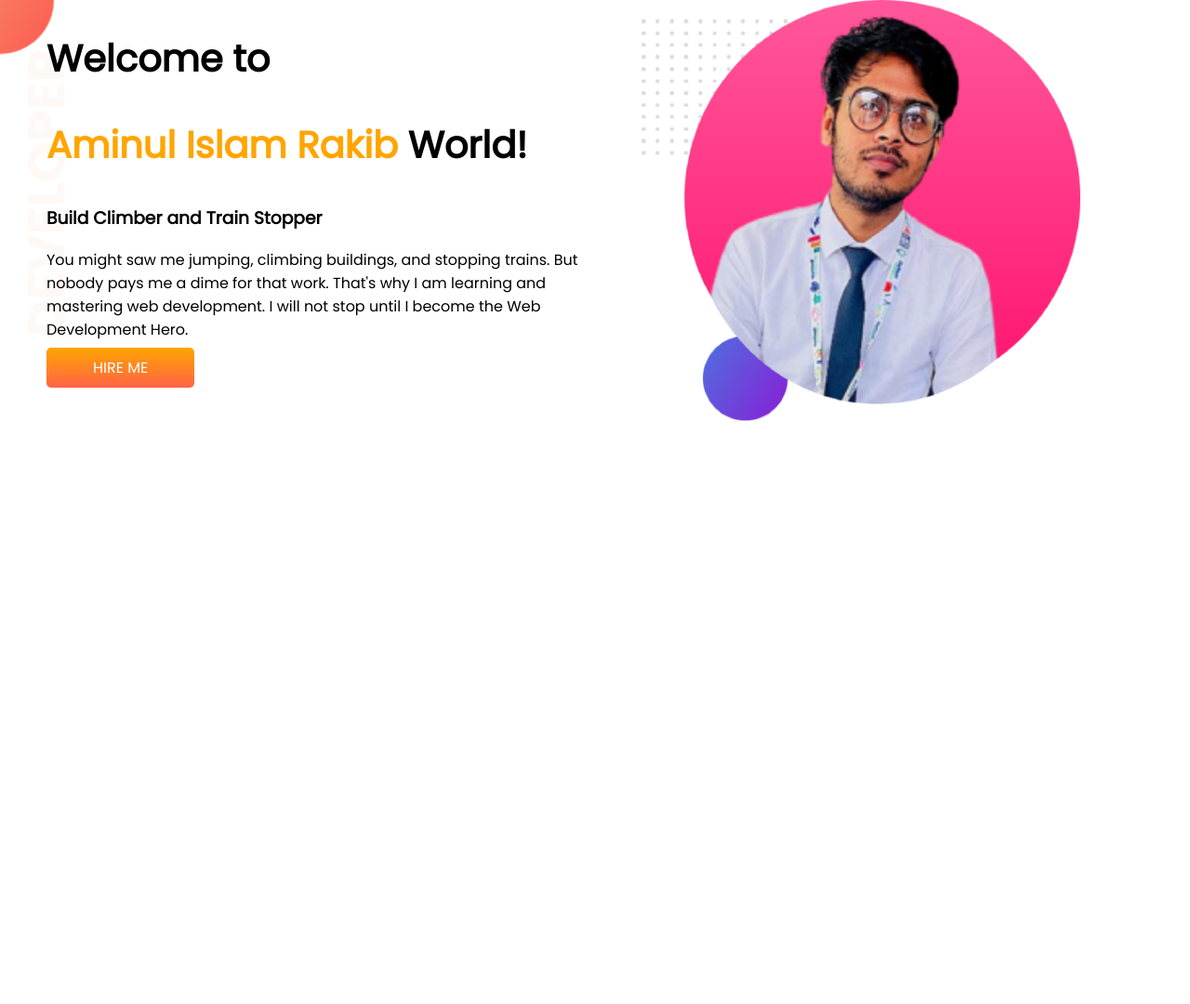
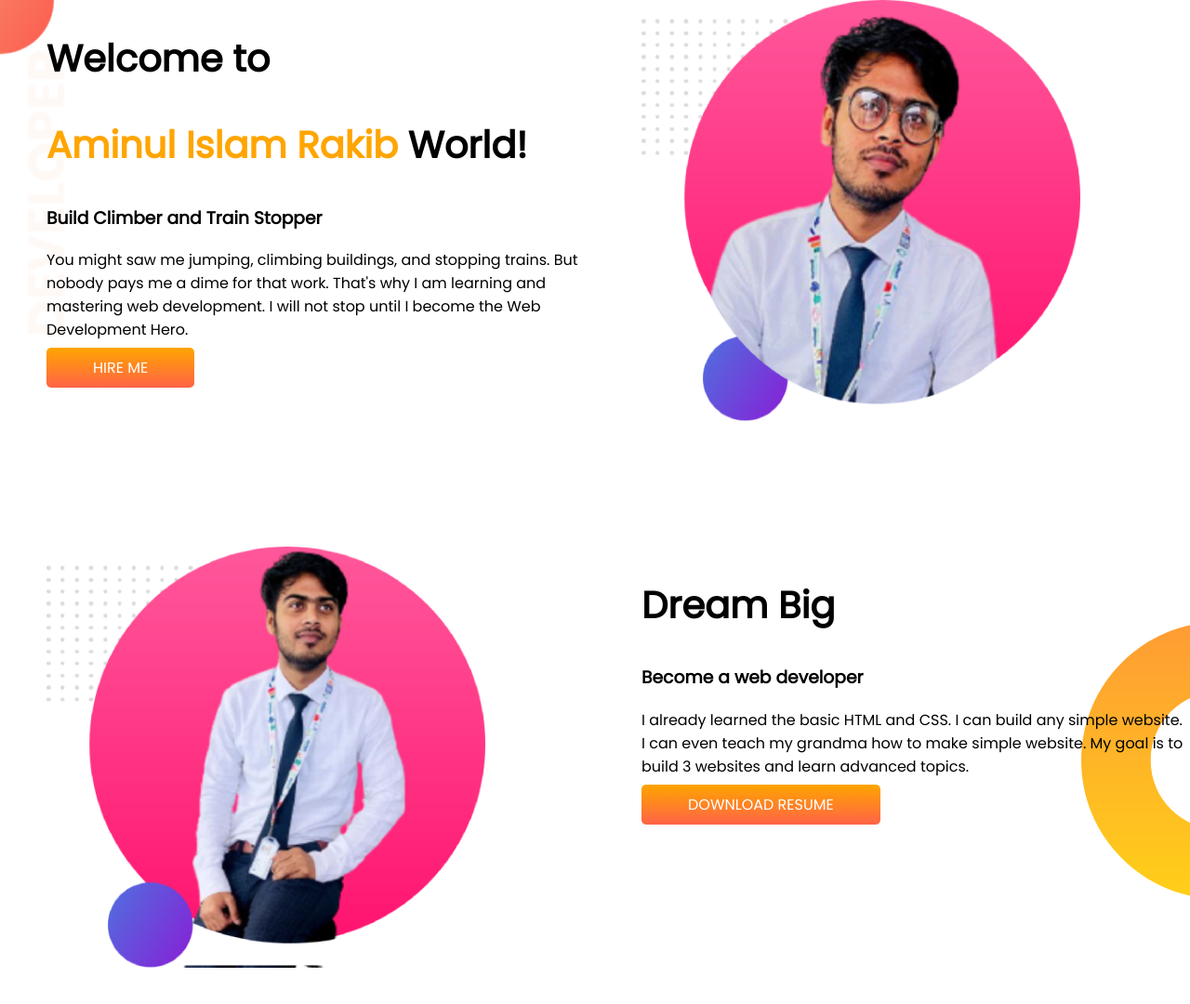
Before and after one commit to rakib38324/developer-portfolio, a plain HTML site: page index.html in a window 1280 px wide. Shown: the whole page at 93% size. Before the commit the page ends 800 px from the top, so only its background shows below. Drawn offline with Linux system fonts and the light colour scheme.

Commit message:
Add new section

```diff
--- a/index.html
+++ b/index.html
@@ -27,6 +27,19 @@
         </div>
         <div class="half-width"> <img src="images/rakib.png" alt=""></div>
     </section>
+
+    <section class="dream-big">
+        <div class="half-width">
+            <img src="images/rakib1.png" alt="">
+        </div>
+
+        <div class="half-width">
+            <h1>Dream Big</h1>
+            <h3>Become a web developer</h3>
+            <p>I already learned the basic HTML and CSS. I can build any simple website. I can even teach my grandma how to make simple website. My goal is to build 3 websites and learn advanced topics.</p>
+            <a class="link-button" target="_blank" href="https://www.facebook.com/Rakib3832">DOWNLOAD RESUME</a>
+        </div>
+    </section>
 </body>
 
 </html>
--- a/style.css
+++ b/style.css
@@ -1,27 +1,31 @@
-body{
+body {
     font-family: 'Poppins', sans-serif;
     margin: 0;
 }
 
-h1{
+h1 {
     font-size: 40px;
 }
 
-.color{
+.color {
     color: orange;
 }
 
-section{
+section {
     display: flex;
+    margin-bottom: 10%;
 }
-.half-width{
+
+.half-width {
     width: 50%;
     padding-left: 50px;
 }
-.half-width img{
-width: 80%;
+
+.half-width img {
+    width: 80%;
 }
-.link-button{
+
+.link-button {
     text-decoration: none;
     background-image: linear-gradient(orange, tomato);
     padding: 10px 50px;
@@ -30,7 +34,13 @@ width: 80%;
     border-radius: 5px;
 }
 
-.top-banner{
+.top-banner {
     background-image: url(images/top-banner.png);
     background-repeat: no-repeat;
 }
+
+.dream-big{
+    background-image: url(images/dream-bg.png);
+    background-repeat: no-repeat;
+    background-position: right;
+}
```
Also changed, not shown: images/rakib1.png (renamed from images/my-bg2 (3).png).
